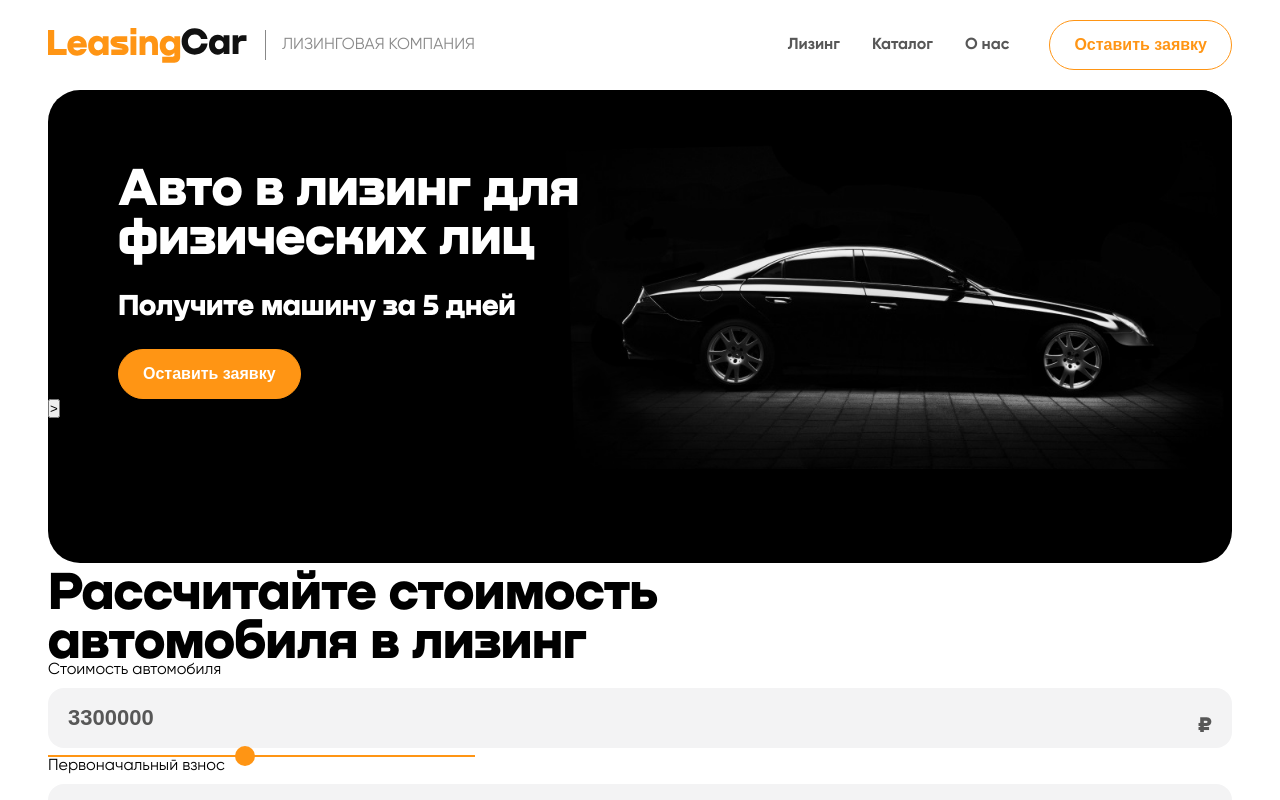
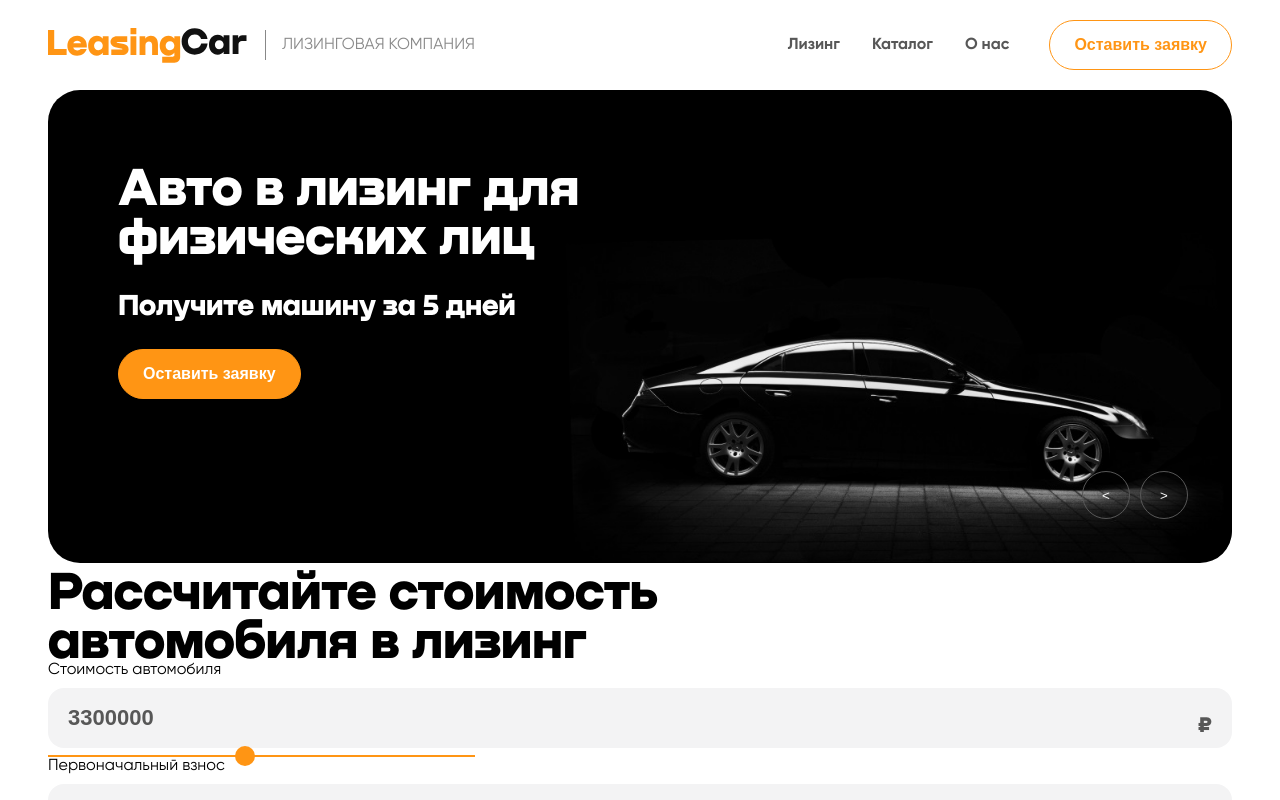
Before and after one commit to thehand13/oxem-test-task, a Next.js app: page / in a window 1280 px wide. Shown: the top 800 px of the page. Built offline with nearby package versions, Linux system fonts and the light colour scheme.

Commit message:
Sixth chunk made

```diff
--- a/next.config.js
+++ b/next.config.js
@@ -3,4 +3,4 @@ const nextConfig = {
   reactStrictMode: true,
 };
 
-module.exports = nextConfig; //
+module.exports = nextConfig;
--- a/src/components/UI/buttons/main-button/MainButton.tsx
+++ b/src/components/UI/buttons/main-button/MainButton.tsx
@@ -11,10 +11,12 @@ const buttonStyles: string[] = [
 
 const MainButton: React.FC<{
   children: React.ReactNode;
+  eventHandler: () => void;
   buttonStyle: ButtonStyleNumber;
 }> = (props) => {
   return (
     <button
+      onClick={props.eventHandler}
       className={`${styles.mainButton} ${buttonStyles[props.buttonStyle]}`}
     >
       {props.children}
--- /dev/null
+++ b/src/components/UI/buttons/nav-button/NavButton.module.css
@@ -0,0 +1,21 @@
+.navButton {
+  background-color: rgba(0, 0, 0, 0);
+  color: white;
+  border: 1px solid #575757;
+  width: 48px;
+  height: 48px;
+  margin-left: 10px;
+  border-radius: 24px;
+  cursor: pointer;
+}
+
+.navButton:focus {
+  background: rgba(255, 255, 255, 0.6);
+  opacity: 0.3;
+  border: 2px solid #ffffff;
+  box-shadow: 0px 10px 30px rgba(88, 88, 88, 0.3);
+}
+
+.navButton:active {
+  background-color: #575757;
+}
--- /dev/null
+++ b/src/components/UI/buttons/nav-button/NavButton.tsx
@@ -0,0 +1,15 @@
+import React from 'react';
+import styles from './NavButton.module.css';
+
+const NavButton: React.FC<{
+  children: React.ReactNode;
+  eventHandler: () => void;
+}> = (props) => {
+  return (
+    <button onClick={props.eventHandler} className={styles.navButton}>
+      {props.children}
+    </button>
+  );
+};
+
+export default NavButton;
--- a/src/components/UI/cards/slider-card/SliderCard.module.css
+++ b/src/components/UI/cards/slider-card/SliderCard.module.css
@@ -1,13 +1,26 @@
 .sliderSection {
+  position: relative;
   color: #ffffff;
   background-color: #000000;
   height: 473px;
   border-radius: 32px;
   position: relative;
+  overflow: hidden;
 }
 
-@media (max-width: 320px) {
+@media (max-width: 1439px) {
   .sliderSection {
+  }
+}
+
+@media (max-width: 1023px) {
+  .sliderSection {
+  }
+}
+
+@media (max-width: 767px) {
+  .sliderSection {
+    height: 490px;
     border-radius: 0px 0px 32px 32px;
   }
 }
--- a/src/components/slider/Slide.module.css
+++ b/src/components/slider/Slide.module.css
@@ -31,13 +31,15 @@
   margin-bottom: 28px;
 }
 
-.navButton {
+.navContainer {
   position: absolute;
-  cursor: pointer;
+  bottom: 44px;
+  right: 44px;
 }
 
 @media (max-width: 1439px) {
   .imageContainer {
+    top: 93px;
     width: 675px;
     height: 379px;
   }
@@ -51,46 +53,62 @@
   .slideDescription {
   }
 
-  .navButton {
+  .navContainer {
   }
 }
 
 @media (max-width: 1023px) {
   .imageContainer {
-    position: relative;
     width: 571px;
     height: 321px;
+    left: 79px;
+    top: -62px;
+    margin: auto;
   }
 
   .infoContainer {
+    padding-top: 227px;
+    padding-left: 43px;
+    margin: auto;
   }
 
   .slideTitle {
   }
 
   .slideDescription {
+    display: none;
   }
 
-  .navButton {
+  .navContainer {
+    display: none;
   }
 }
 
 @media (max-width: 767px) {
   .imageContainer {
-    position: relative;
+    height: 261px;
     width: 462px;
-    height: 261px;
+    left: -125px;
+    top: 4px;
+    border-radius: 0px;
   }
 
   .infoContainer {
+    padding-top: 238px;
+    padding-left: 20px;
   }
 
   .slideTitle {
+    font-size: 32px;
+    font-weight: 900;
+    line-height: 29px;
+    letter-spacing: 0em;
+    text-align: left;
   }
 
   .slideDescription {
   }
 
-  .navButton {
+  .navContainer {
   }
 }
--- a/src/components/slider/Slide.tsx
+++ b/src/components/slider/Slide.tsx
@@ -1,24 +1,57 @@
 import Image from 'next/image';
 import { ISlideComponents } from '@/models/slide-components';
-import React from 'react';
+import React, { useCallback, useEffect, useState } from 'react';
 import MainButton from '../UI/buttons/main-button/MainButton';
 import styles from './Slide.module.css';
 import SliderCard from '../UI/cards/slider-card/SliderCard';
+import NavButton from '../UI/buttons/nav-button/NavButton';
 
-const Slide: React.FC<ISlideComponents> = (props) => {
+const Slide: React.FC<{ slides: ISlideComponents[] }> = (props) => {
+  const [slideIndex, setSlideIndex] = useState(0);
+  const goToPreviousSlide = () => {
+    if (slideIndex === 0) {
+      setSlideIndex(() => props.slides.length - 1);
+    } else {
+      setSlideIndex((prevSlide) => prevSlide - 1);
+    }
+  };
+  const goToNextSlide = useCallback(() => {
+    if (slideIndex === props.slides.length - 1) {
+      setSlideIndex(() => 0);
+    } else {
+      setSlideIndex((prevSlide) => prevSlide + 1);
+    }
+  }, [props.slides.length, slideIndex]);
+
+  useEffect(() => {
+    const timerId = setTimeout(() => {
+      goToNextSlide();
+      console.log(slideIndex);
+    }, 10000);
+    return () => clearTimeout(timerId);
+  }, [slideIndex, goToNextSlide]);
+
   return (
     <SliderCard>
       <div className={styles.imageContainer}>
-        <Image src={props.imageUrl} alt={props.title} fill />
+        <Image
+          src={props.slides[slideIndex].imageUrl}
+          alt={props.slides[slideIndex].title}
+          fill
+        />
       </div>
       <div className={styles.infoContainer}>
-        <h1 className={styles.slideTitle}>{props.title}</h1>
-        <p className={styles.slideDescription}>{props.description}</p>
-        <MainButton buttonStyle={0}>{props.buttonText}</MainButton>
+        <h1 className={styles.slideTitle}>{props.slides[slideIndex].title}</h1>
+        <p className={styles.slideDescription}>
+          {props.slides[slideIndex].description}
+        </p>
+        <MainButton buttonStyle={0} eventHandler={function (): void {}}>
+          {props.slides[slideIndex].buttonText}
+        </MainButton>
       </div>
       <div className={styles.navContainer}>
-        <button className={styles.navButton}>{'<'}</button>
-        <button className={styles.navButton}>{'>'}</button>
+        <NavButton eventHandler={goToPreviousSlide}>{'<'}</NavButton>
+        <NavButton eventHandler={goToNextSlide}>{'>'}</NavButton>
       </div>
     </SliderCard>
   );
--- a/src/components/slider/Slider.tsx
+++ b/src/components/slider/Slider.tsx
@@ -1,5 +1,5 @@
 import { ISlideComponents } from '@/models/slide-components';
-import React, { useEffect, useState } from 'react';
+import React from 'react';
 import Slide from './Slide';
 import CarImage from '../../../public/images/car.jpg';
 
@@ -12,41 +12,32 @@ const slides: ISlideComponents[] = [
   },
   {
     title: 'Aвто не в лизинг для физических лиц',
-    description: 'Получите машину за 5 дней',
+    description: 'Получите машину за 0 дней',
+    buttonText: 'Оставить заявку',
+    imageUrl: CarImage,
+  },
+  {
+    title: 'Aвто в кредит для физических лиц',
+    description: 'Получите машину за 10 дней',
     buttonText: 'Оставить заявку',
     imageUrl: CarImage,
   },
   {
     title: 'Aвто в лизинг для физических лиц',
-    description: 'Получите машину за 5 дней',
+    description: 'Получите машину за 50 дней',
     buttonText: 'Оставить заявку',
     imageUrl: CarImage,
   },
   {
-    title: 'Aвто в лизинг для физических лиц',
-    description: 'Получите машину за 5 дней',
-    buttonText: 'Оставить заявку',
-    imageUrl: CarImage,
-  },
-  {
-    title: 'Aвто в лизинг для физических лиц',
-    description: 'Получите машину за 5 дней',
+    title: 'Aвто в аренду для физических лиц',
+    description: 'Получите машину на 365 дней',
     buttonText: 'Оставить заявку',
     imageUrl: CarImage,
   },
 ];
 
 const Slider = () => {
-  const [slideIndex, setSlideIndex] = useState(0);
-
-  return (
-    <Slide
-      title={slides[slideIndex].title}
-      description={slides[slideIndex].description}
-      buttonText={slides[slideIndex].buttonText}
-      imageUrl={slides[slideIndex].imageUrl}
-    />
-  );
+  return <Slide slides={slides} />;
 };
 
 export default Slider;
```
Also changed, not shown: src/components/icons/nav-icons/backward-icon/BackwardIcon.tsx (added, +7 -0 lines), src/components/icons/nav-icons/forward-icon/ForwardIcon.tsx (added, +17 -0 lines).
